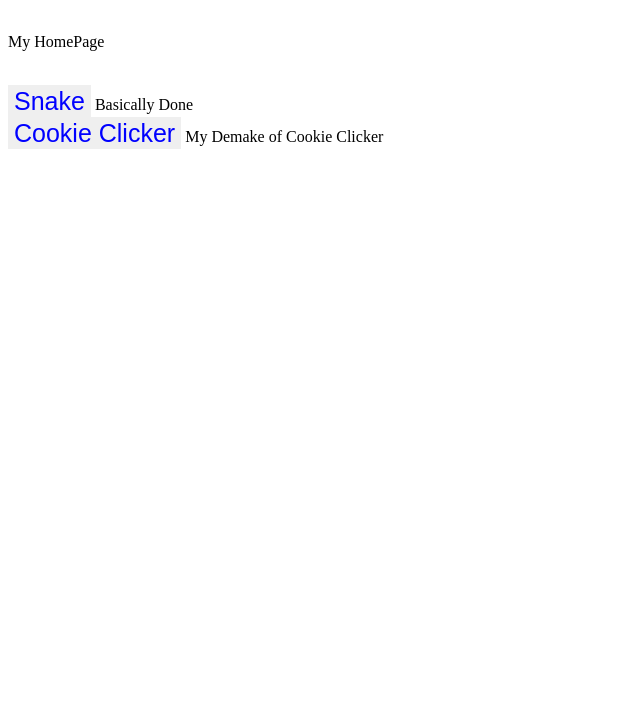
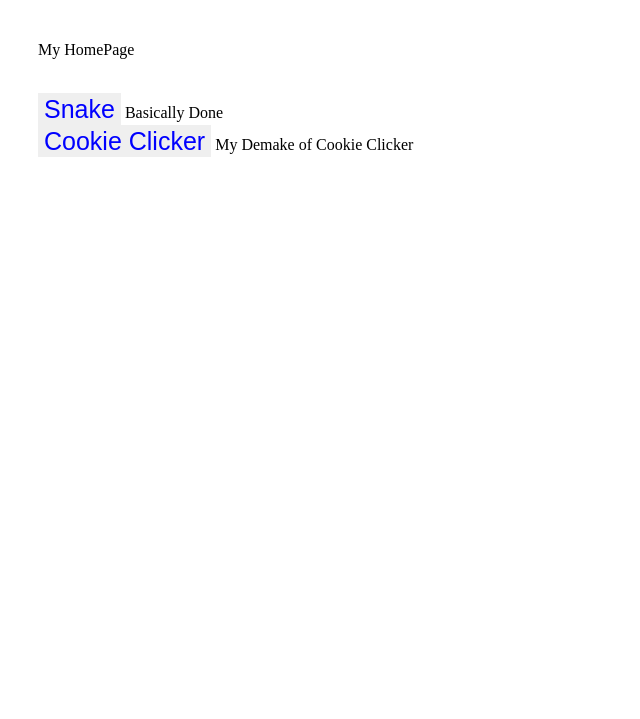
Before and after one commit to JonnyJJ24/JonnyJJ24.github.io, a plain HTML site: page index.html in a window 1280 px wide. Shown: the part 81-800 px from the top of the page, without its empty margins (0-640 px from the left). Drawn offline with Linux system fonts and the light colour scheme.

Commit message:
Update style.css

```diff
--- a/Styles/style.css
+++ b/Styles/style.css
@@ -1,4 +1,6 @@
 body{
+  position: absolute;
+  left: 30px;
 }
 .Title {
 }
```
